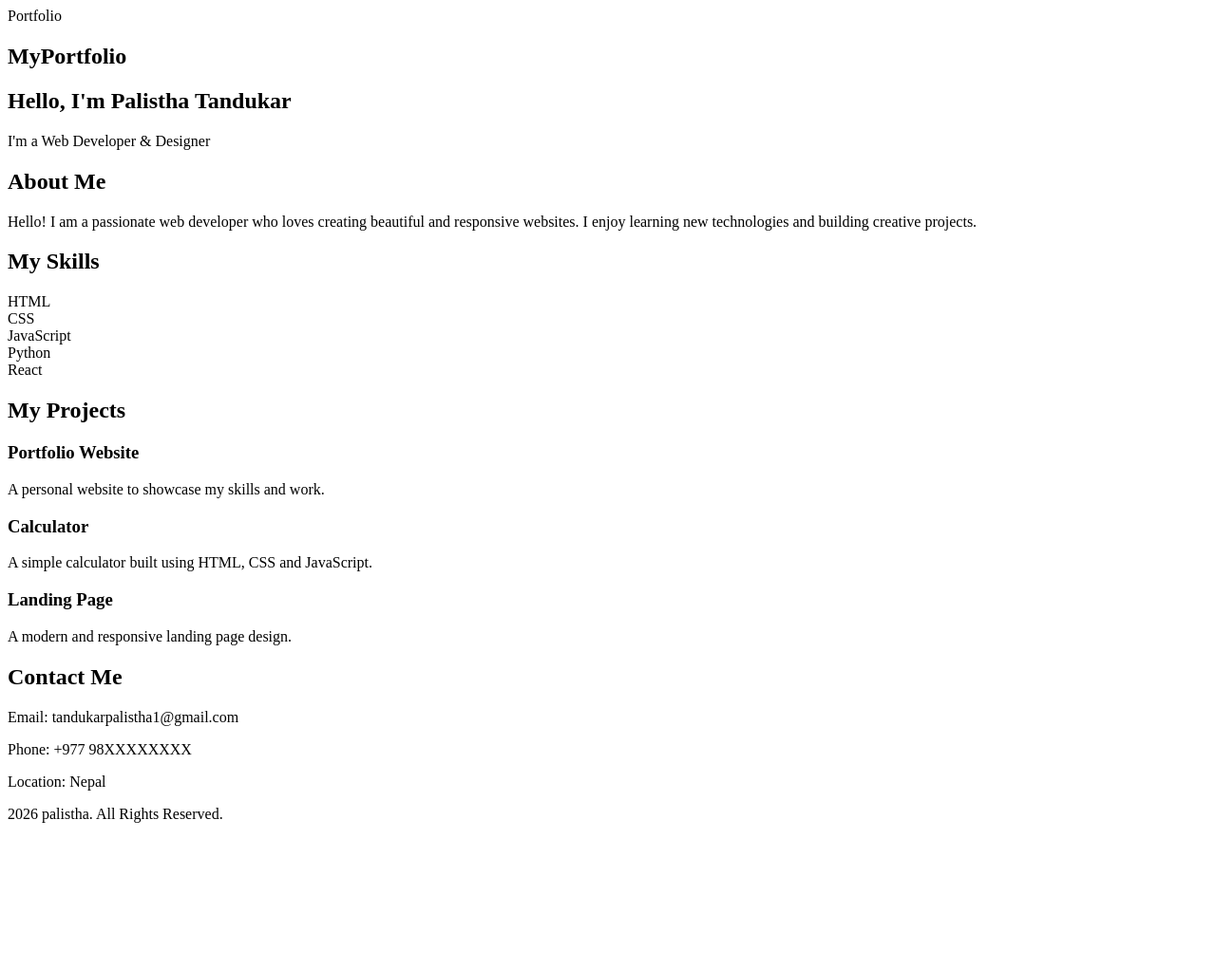
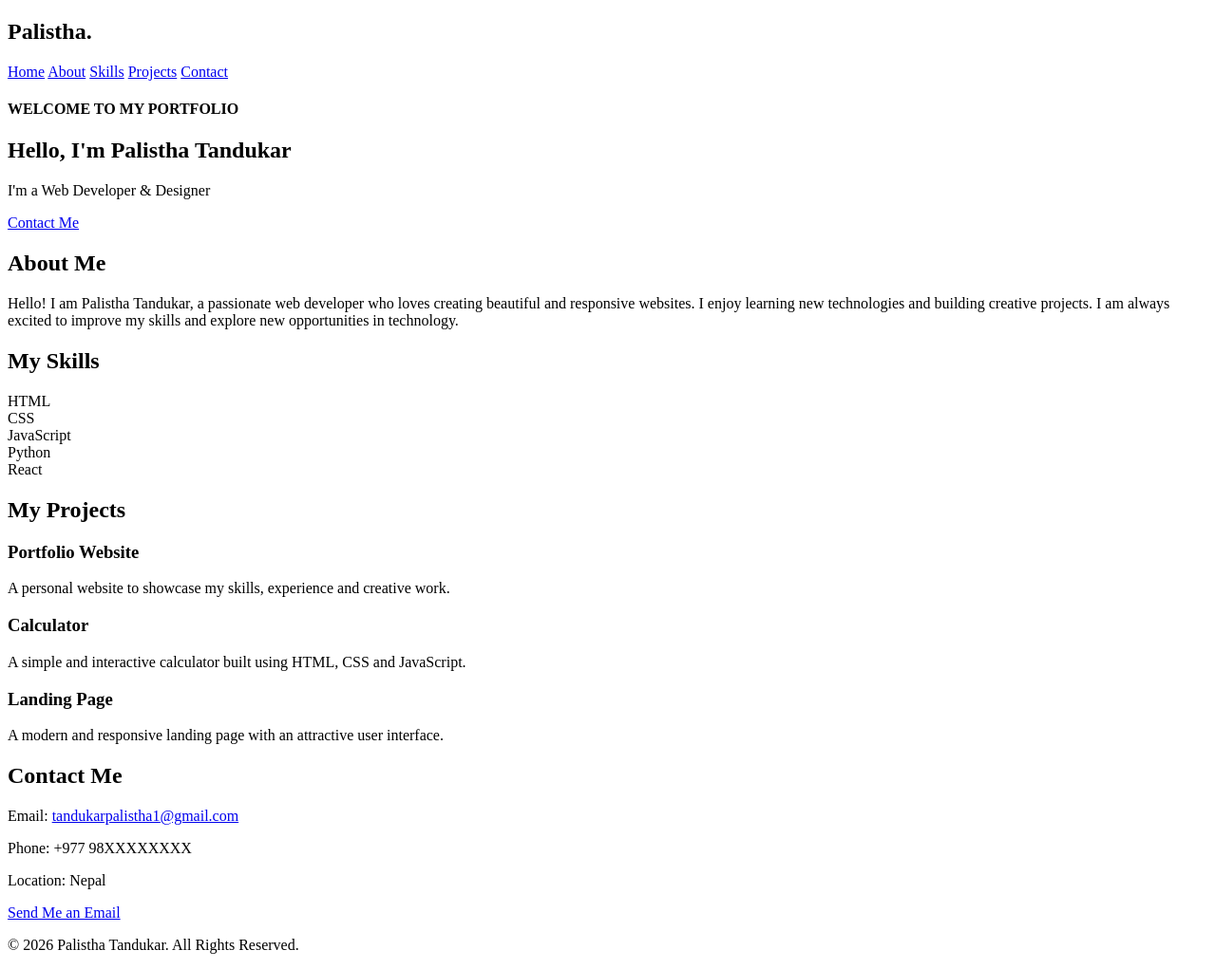
Before and after one commit to palisthatandukar-art/mynewportfolio, a plain HTML site: page index.html in a window 1280 px wide. Shown: the whole page at 95% size. Before the commit the page ends 883 px from the top, so only its background shows below. Drawn offline with Linux system fonts and the light colour scheme.

Commit message:
Revise portfolio HTML structure and content
Updated the structure and content of the portfolio webpage, including improved meta tags, navigation, and section titles.

```diff
--- a/index.html
+++ b/index.html
@@ -1,72 +1,134 @@
-<html>
-    <head>
-        <tile>Portfolio</tile>
-    </head>
+<!DOCTYPE html>
+<html lang="en">
+<head>
+    <meta charset="UTF-8">
+    <meta name="viewport" content="width=device-width, initial-scale=1.0">
+    <title>Palistha Tandukar | Portfolio</title>
+
+    <link href="https://fonts.googleapis.com/css2?family=Poppins:wght@300;400;500;600;700;800&display=swap" rel="stylesheet">
     <body>
+</head>
 
+<body>
+
+    <!-- NAVIGATION -->
     <header>
-        <h2>MyPortfolio</h2>
+        <h2>Palistha.</h2>
+
+        <nav>
+            <a href="#home">Home</a>
+            <a href="#about">About</a>
+            <a href="#skills">Skills</a>
+            <a href="#projects">Projects</a>
+            <a href="#contact">Contact</a>
+        </nav>
     </header>
 
+    <!-- HOME -->
     <section class="home" id="home">
+
+        <h4>WELCOME TO MY PORTFOLIO</h4>
+
         <h1>Hello, I'm <span>Palistha Tandukar</span></h1>
+
         <p>I'm a Web Developer & Designer</p>
+
+        <a href="#contact" class="btn">Contact Me</a>
+
     </section>
 
+    <!-- ABOUT -->
     <section class="about" id="about">
-        <h2>About Me</h2>
+
+        <h2 class="section-title">About <span>Me</span></h2>
+
         <p>
-            Hello! I am a passionate web developer who loves
-            creating beautiful and responsive websites.
-            I enjoy learning new technologies and building
-            creative projects.
+            Hello! I am Palistha Tandukar, a passionate web developer
+            who loves creating beautiful and responsive websites.
+            I enjoy learning new technologies and building creative
+            projects. I am always excited to improve my skills and
+            explore new opportunities in technology.
         </p>
+
     </section>
 
+    <!-- SKILLS -->
     <section id="skills">
-        <h2>My Skills</h2>
+
+        <h2 class="section-title">My <span>Skills</span></h2>
+
         <div class="skills-container">
+
             <div class="skill">HTML</div>
             <div class="skill">CSS</div>
             <div class="skill">JavaScript</div>
             <div class="skill">Python</div>
             <div class="skill">React</div>
+
         </div>
+
     </section>
 
-    <section id="projects">
-        <h2>My Projects</h2>
+    <!-- PROJECTS -->
+    <section class="projects" id="projects">
+
+        <h2 class="section-title">My <span>Projects</span></h2>
+
         <div class="projects-container">
 
             <div class="project">
                 <h3>Portfolio Website</h3>
-                <p>A personal website to showcase my skills and work.</p>
+                <p>
+                    A personal website to showcase my skills,
+                    experience and creative work.
+                </p>
             </div>
 
             <div class="project">
                 <h3>Calculator</h3>
-                <p>A simple calculator built using HTML, CSS and JavaScript.</p>
+                <p>
+                    A simple and interactive calculator built
+                    using HTML, CSS and JavaScript.
+                </p>
             </div>
 
             <div class="project">
                 <h3>Landing Page</h3>
-                <p>A modern and responsive landing page design.</p>
+                <p>
+                    A modern and responsive landing page
+                    with an attractive user interface.
+                </p>
             </div>
 
         </div>
+
     </section>
 
+    <!-- CONTACT -->
     <section class="contact" id="contact">
-        <h2>Contact Me</h2>
-        <p>Email: tandukarpalistha1@gmail.com</p>
+
+        <h2 class="section-title">Contact <span>Me</span></h2>
+
+        <p>Email:
+            <a href="mailto:tandukarpalistha1@gmail.com">
+                tandukarpalistha1@gmail.com
+            </a>
+        </p>
+
         <p>Phone: +977 98XXXXXXXX</p>
+
         <p>Location: Nepal</p>
+
+        <a href="mailto:tandukarpalistha1@gmail.com" class="btn">
+            Send Me an Email
+        </a>
+
     </section>
 
+    <!-- FOOTER -->
     <footer>
-        <p> 2026 palistha. All Rights Reserved.</p>
+        <p>© 2026 Palistha Tandukar. All Rights Reserved.</p>
     </footer>
 
 </body>
 </html>
-</html>
```
